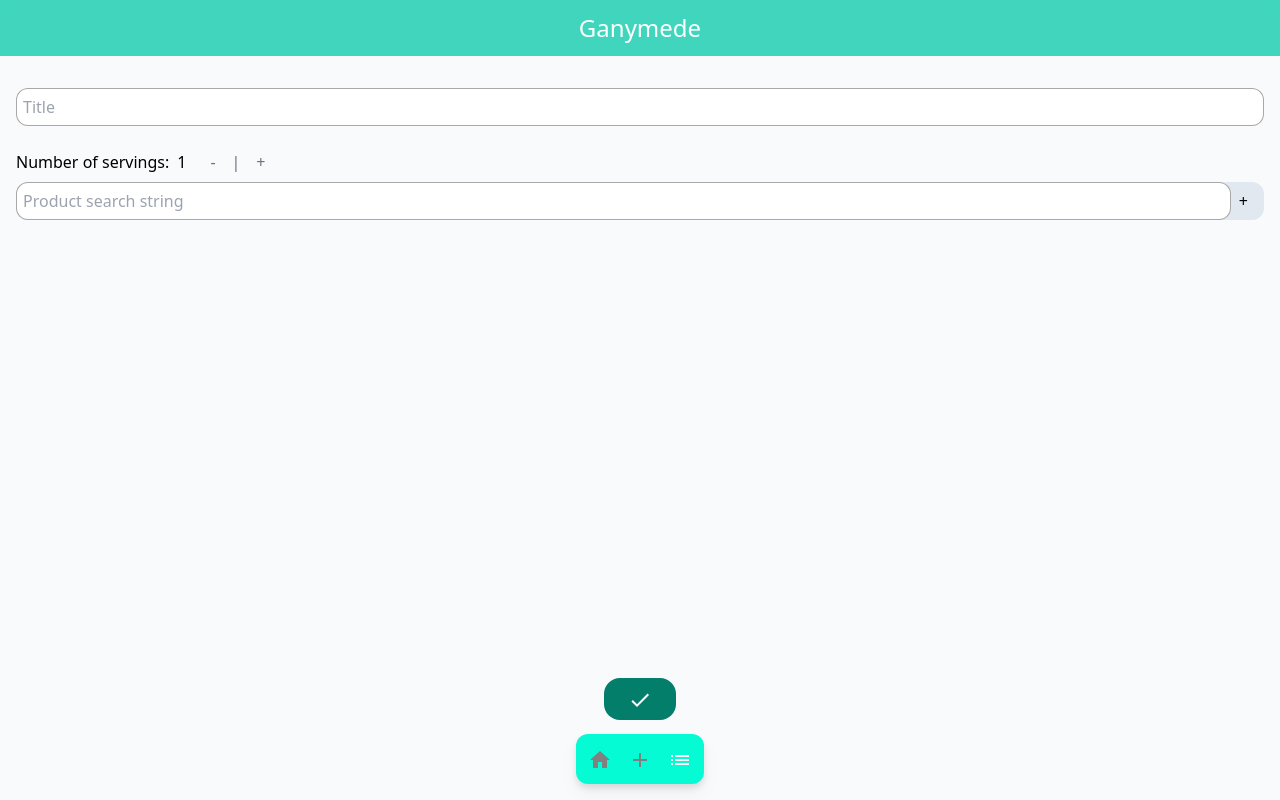
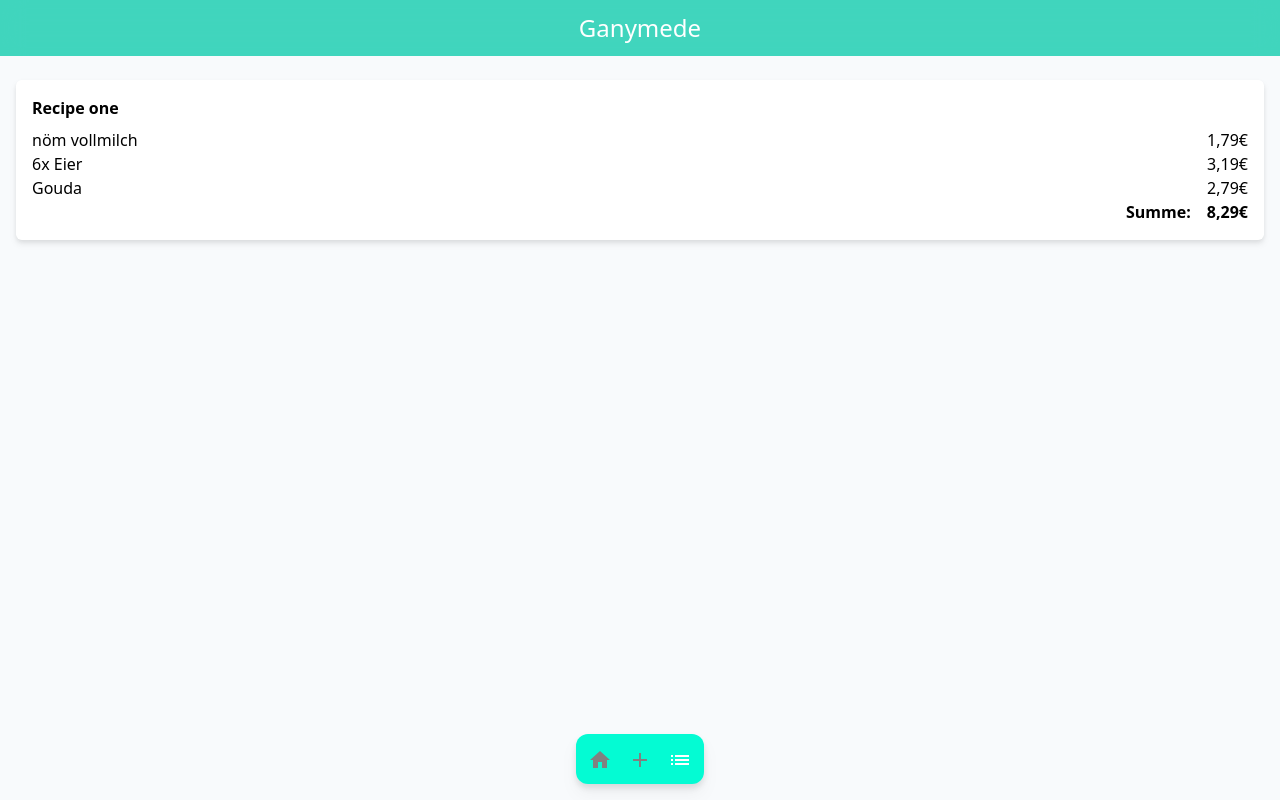
Before and after one commit to bevzzz/hackathon-2023, a Next.js app in the folder ganymede-basket/: page /list in a window 1280 px wide. Built offline with nearby package versions, Linux system fonts and the light colour scheme.

Commit message:
feat: list ui

```diff
--- a/ganymede-basket/src/components/shoplist/ListItem.tsx
+++ b/ganymede-basket/src/components/shoplist/ListItem.tsx
@@ -17,22 +17,29 @@
 
     return (
         <div className='shop-list-item'>
-            <span className="max-w-[50px]"><span>{ingredient.quantity}x </span>{ingredient.searchTerm}</span>
+            <span className="max-w-[50px]">
+                <span className="flex">
+                    <span>
+                        x
+                    </span>
+                    <span>
+                        <input type="number" className="flex w-[28px]" value={ingredient.quantity} onChange={(e) => {
+                            handleCountChange(Number(e.target.value))
+                        }}></input>
+                    </span>
+                </span>
+                <span className="text-lg">{ingredient.searchTerm}</span>
+            </span>
             <div className='flex justify-between w-36 text-gray-500'>
                 <span className={`${ingredient.unit === "stk" ? "text-black" : ""}`} onClick={() => handleUnitChange("stk")}>Stk</span>
                 <span className={`${ingredient.unit === "g" ? "text-black" : ""}`} onClick={() => handleUnitChange("g")}>Gr</span>
                 <span className={`${ingredient.unit === "kg" ? "text-black" : ""}`} onClick={() => handleUnitChange("kg")}>Kg</span>
                 <span className={`${ingredient.unit === "L" ? "text-black" : ""}`} onClick={() => handleUnitChange("L")}>Liter</span>
             </div>
-            <div className='pr-2 flex justify-between w-36 text-gray-500'>
-                <input type="number" className="mr-6 max-w-[60px] max-h-[25px]" value={ingredient.quantity} onChange={(e) => {
-                    handleCountChange(Number(e.target.value))
-                }}></input>
-                <div className='pr-2 flex justify-between w-24 text-gray-500'>
-                    <span onClick={() => { handleCountChange(ingredient.quantity - 1) }}>-</span>
-                    <span>|</span>
-                    <span onClick={() => { handleCountChange(ingredient.quantity + 1) }}>+</span>
-                </div>
+            <div className='pr-2 flex justify-between w-16 text-gray-500'>
+                <span onClick={() => { handleCountChange(ingredient.quantity - 1) }}>-</span>
+                <span>|</span>
+                <span onClick={() => { handleCountChange(ingredient.quantity + 1) }}>+</span>
             </div>
         </div>
     )
--- a/ganymede-basket/src/pages/list.tsx
+++ b/ganymede-basket/src/pages/list.tsx
@@ -8,7 +8,30 @@
   return (
     <main>
       <div className="mt-20 mb-20 container px-4">
-        <Shoplist></Shoplist>
+        <div>
+          <div className='drop-shadow-md p-4 bg-white rounded-md'>
+            <div className='font-bold mb-2'>
+              Recipe one
+            </div>
+            <div>
+              <div className='flex justify-between'>
+                <span>nöm vollmilch</span>
+                <span>1,79€</span>
+              </div>
+              <div className='flex justify-between'>
+                <span>6x Eier</span>
+                <span>3,19€</span>
+              </div>
+              <div className='flex justify-between'>
+                <span>Gouda</span>
+                <span>2,79€</span>
+              </div>
+            </div>
+            <div className='flex justify-end gap-4 font-bold'>
+              <span>Summe: </span><span>8,29€</span>
+            </div>
+          </div>
+        </div>
       </div>
 
       <BottomNav activePage='list'></BottomNav>
```
